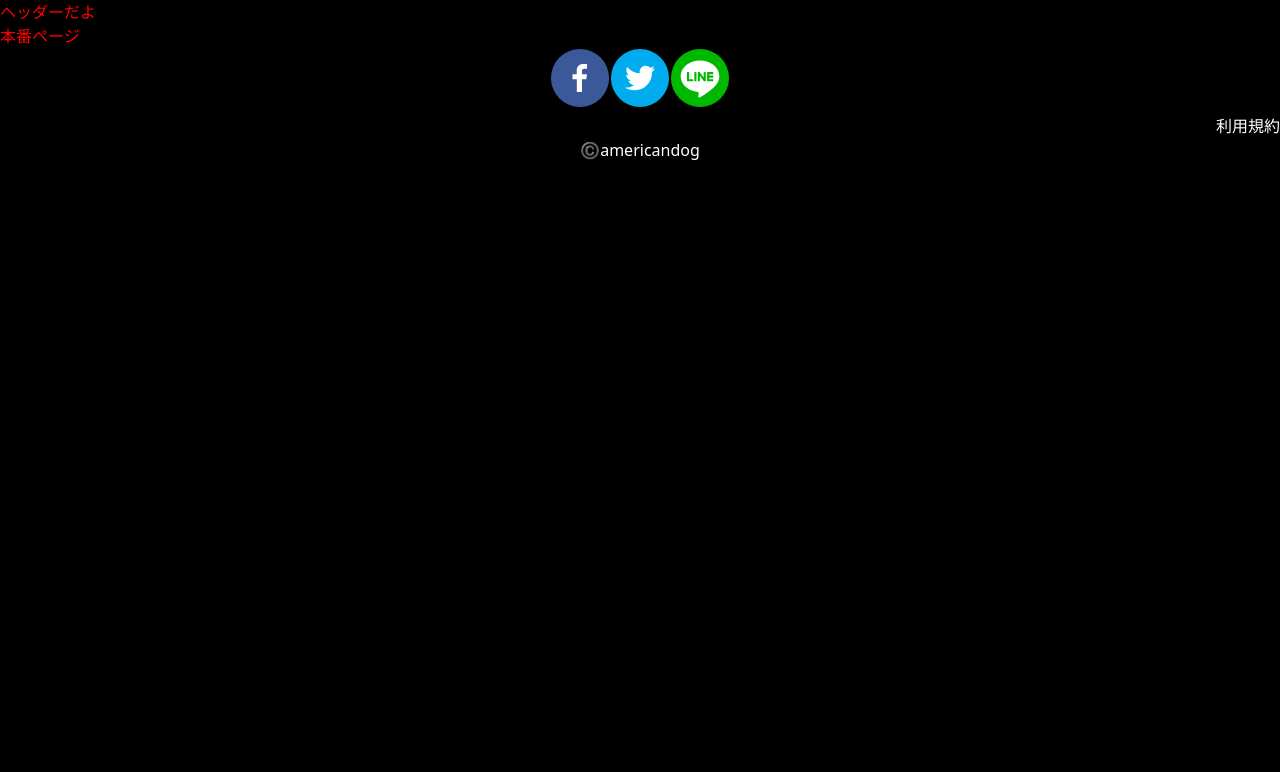
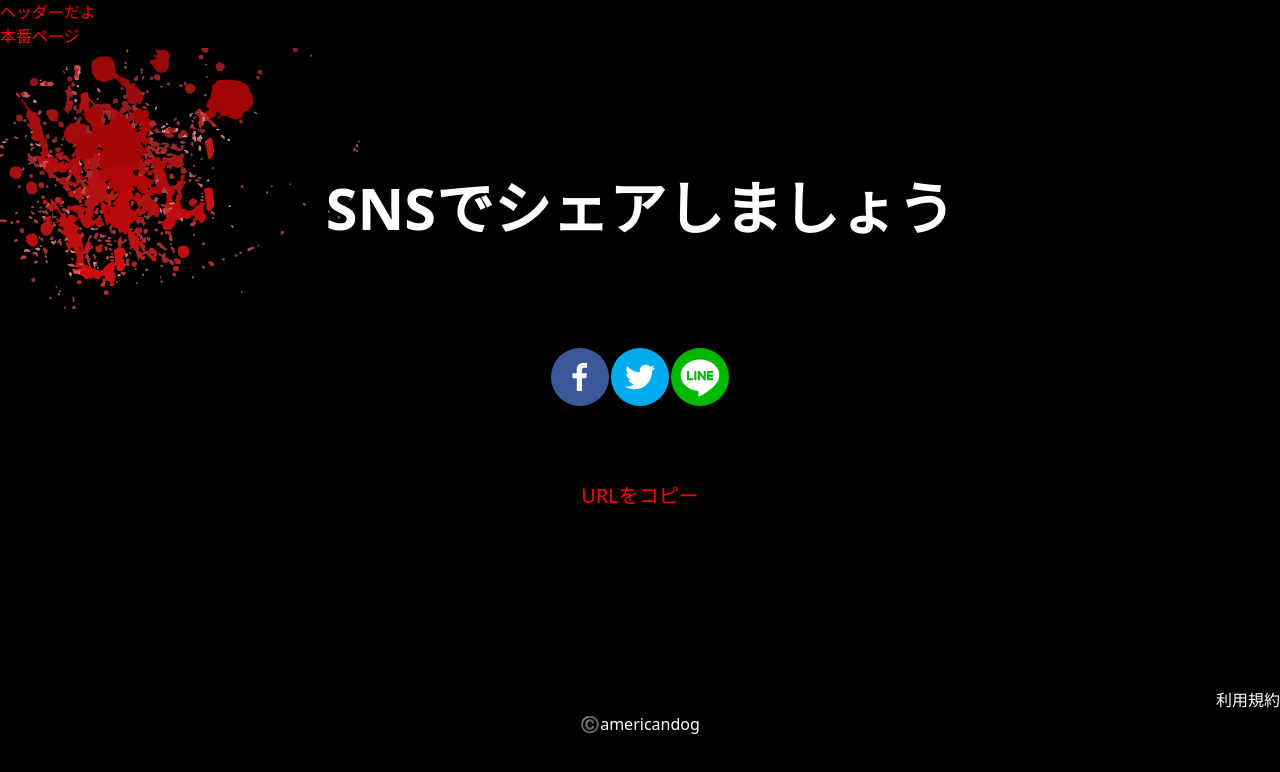
Before and after one commit to SatakeYusuke19920527/americandog, a Next.js app: page /secondtest in a window 1280 px wide. Shown: the top 772 px of the page. Built offline with nearby package versions, Linux system fonts and the light colour scheme.

Commit message:
20231021

```diff
--- a/src/pages/secondtest.tsx
+++ b/src/pages/secondtest.tsx
@@ -2,24 +2,38 @@ import { Layout } from "../components/Layout"
 import { Handle } from "../components/Hand"
 import {
   FacebookShareButton,
-  HatenaShareButton,
   LineShareButton,
   TwitterShareButton,
   FacebookIcon,
-  HatenaIcon,
   LineIcon,
-  TwitterIcon,
+  TwitterIcon
 } from "react-share";
 
 export default function About() {
     const URL = 'https://localhost:3000/';
-    const QUOTE = 'みんなに共有してね　#ホラー';
+  const QUOTE = 'あめりかんどっぐ　みんなに共有してね　#ホラー';
+
+  const isBrowser = typeof window !== 'undefined';
+  const urlCopyHandler = async (url: string) => {
+    // Next.jsを使用している場合はbuild時にコケるので`isBrowser`の条件分岐が必要です
+    if (!isBrowser) return;
+    try {
+      await navigator.clipboard.writeText(url);
+      console.log('URLのコピーに成功しました');
+    } catch {
+      console.error('URLのコピーに失敗しました');
+    }
+  };
 
     return (
       <Layout>
         <div>
           <h1 className="example">本番ページ</h1>
           <div className='honban'>
+            <div className='sharebox'>
+            <div className="share">SNSでシェアしましょう </div>
+            <img className="ink" src="ink-303244_1280.png" />
+            <div className="snsbutton">
              <FacebookShareButton url={URL} quote={QUOTE}>
              <FacebookIcon size={60} round />
              </FacebookShareButton>
@@ -30,6 +44,12 @@ export default function About() {
              <LineIcon size={60} round />
              </LineShareButton>
             </div>
+            <br/>
+           <button type='button' className='urlbutton' onClick={() => urlCopyHandler(location.href)}>
+                URLをコピー
+           </button>
+            </div>
+            </div>
        </div>
       </Layout>
     )
--- a/src/styles/globals.css
+++ b/src/styles/globals.css
@@ -21,10 +21,6 @@
   margin-top: 5em;
 }
 
-.honban {
-  text-align: center;
-}
-
 .bg-img {
   background-image: url("/front.png");
   background-repeat: no-repeat;
@@ -46,3 +42,45 @@
 .handle {
   color: red;
 }
+
+.honban {
+  text-align: center;
+}
+
+.sharebox {
+  text-align: center;
+  position: relative;
+  height: 80vh;
+}
+
+.share {
+  color: white;
+  font-weight: bold;
+  position: absolute;
+  font-size: 4.5vw;
+  left: 50%;
+  top: 25%;
+  transform: translate(-50%, -50%);
+}
+
+.snsbutton {
+  color: white;
+  position: absolute;
+  font-size: 100px;
+  left: 50%;
+  top: 50%;
+  transform: translate(-50%, -50%);
+}
+
+.urlbutton {
+  color: red;
+  position: absolute;
+  left: 50%;
+  top: 70%;
+  font-size: 20px;
+  transform: translate(-50%, -50%);
+}
+
+.ink {
+  width: 360px;
+}
```
Also changed, not shown: public/ink-303244_1280.png (added). Lines whose indentation alone changed are shown as unchanged.
